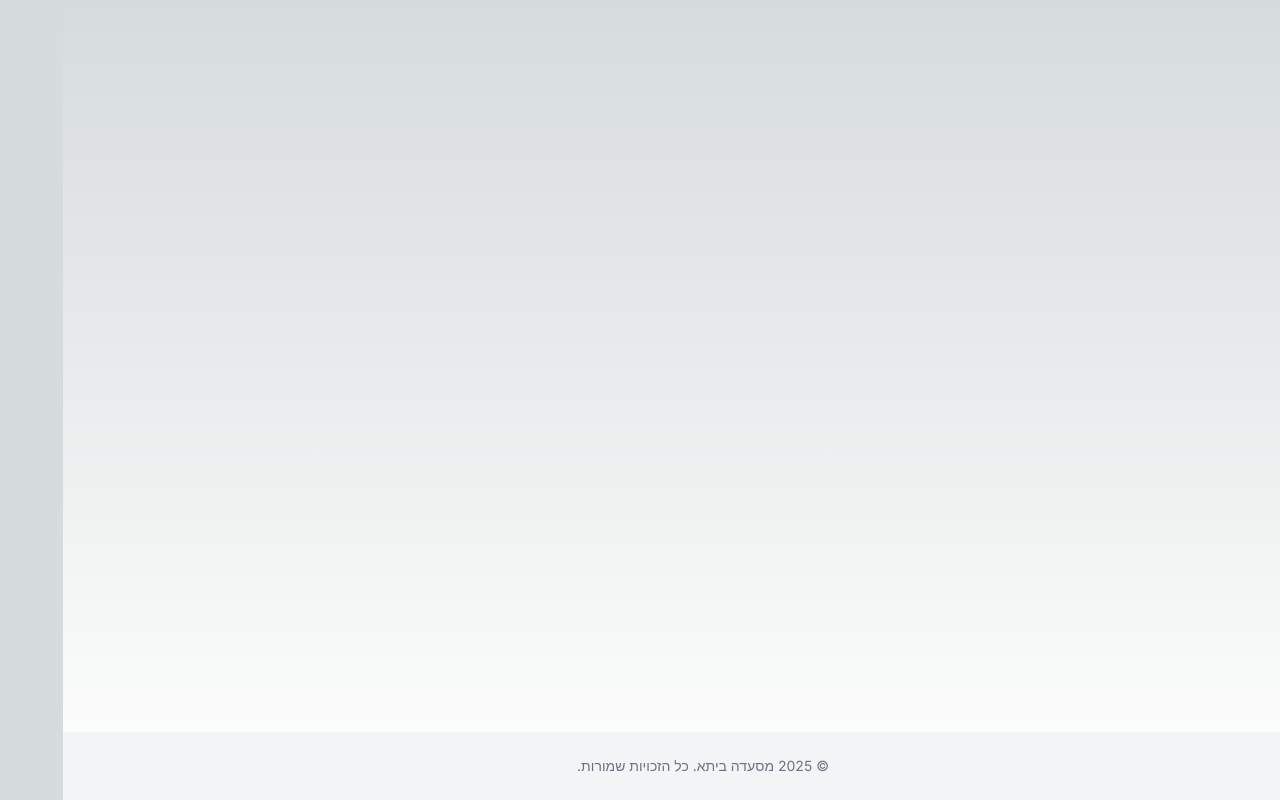
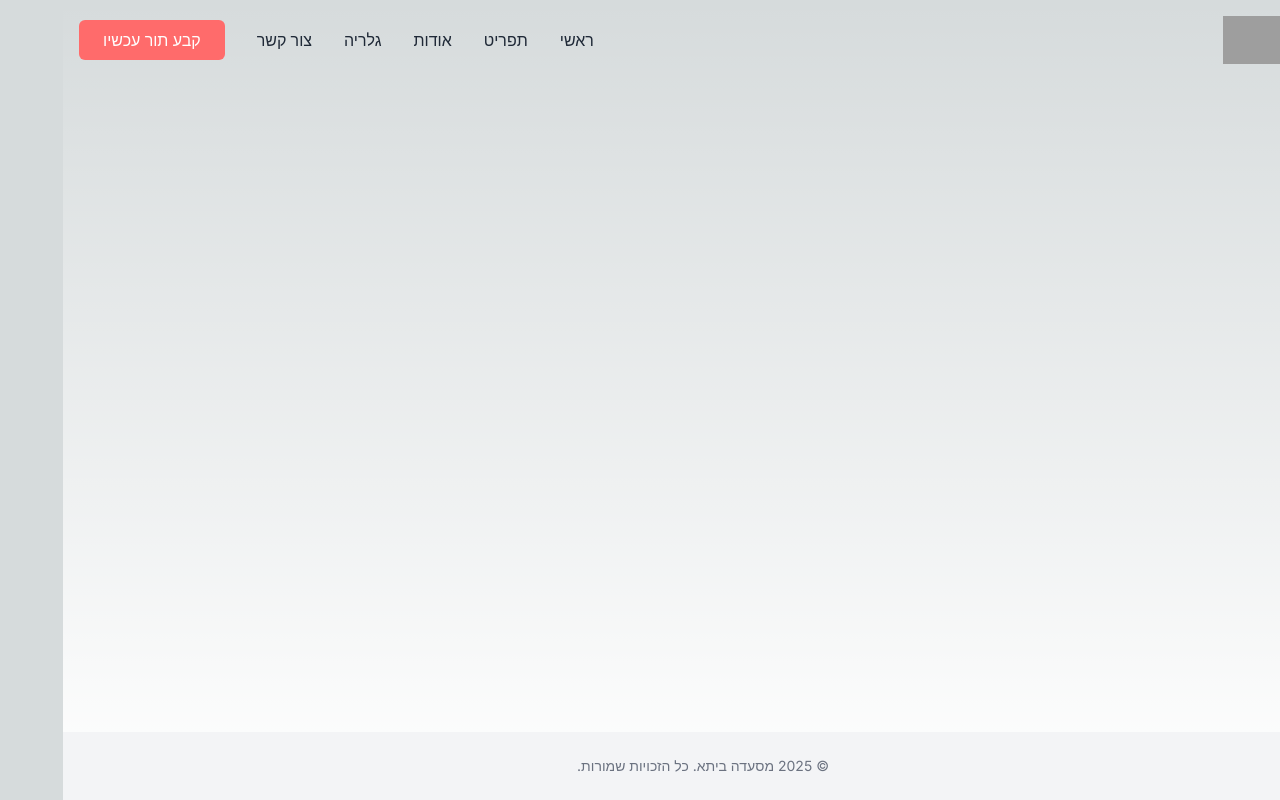
Before and after one commit to Webis-sites/webis-site-msadh-byta-1744060692396, a Next.js app: page / in a window 1280 px wide. Built offline with nearby package versions, Linux system fonts and the light colour scheme; grey boxes are pictures that could not be loaded.

Commit message:
Add Header component to page

```diff
--- a/src/app/page.tsx
+++ b/src/app/page.tsx
@@ -1,13 +1,15 @@
 'use client';
 
 import React from 'react';
+import Header from '../components/Header';
 
 export default function HomePage() {
   return (
     <div className="flex min-h-screen flex-col">
       <main className="flex-1 container mx-auto px-4 py-8">
         {/* כאן יתווספו הקומפוננטות שייווצרו על ידי המחולל */}
-      </main>
+        <Header />
+  </main>
 
       <footer className="py-6 bg-gray-100 dark:bg-gray-800">
         <div className="container mx-auto px-4 text-center text-gray-500 text-sm">
```
